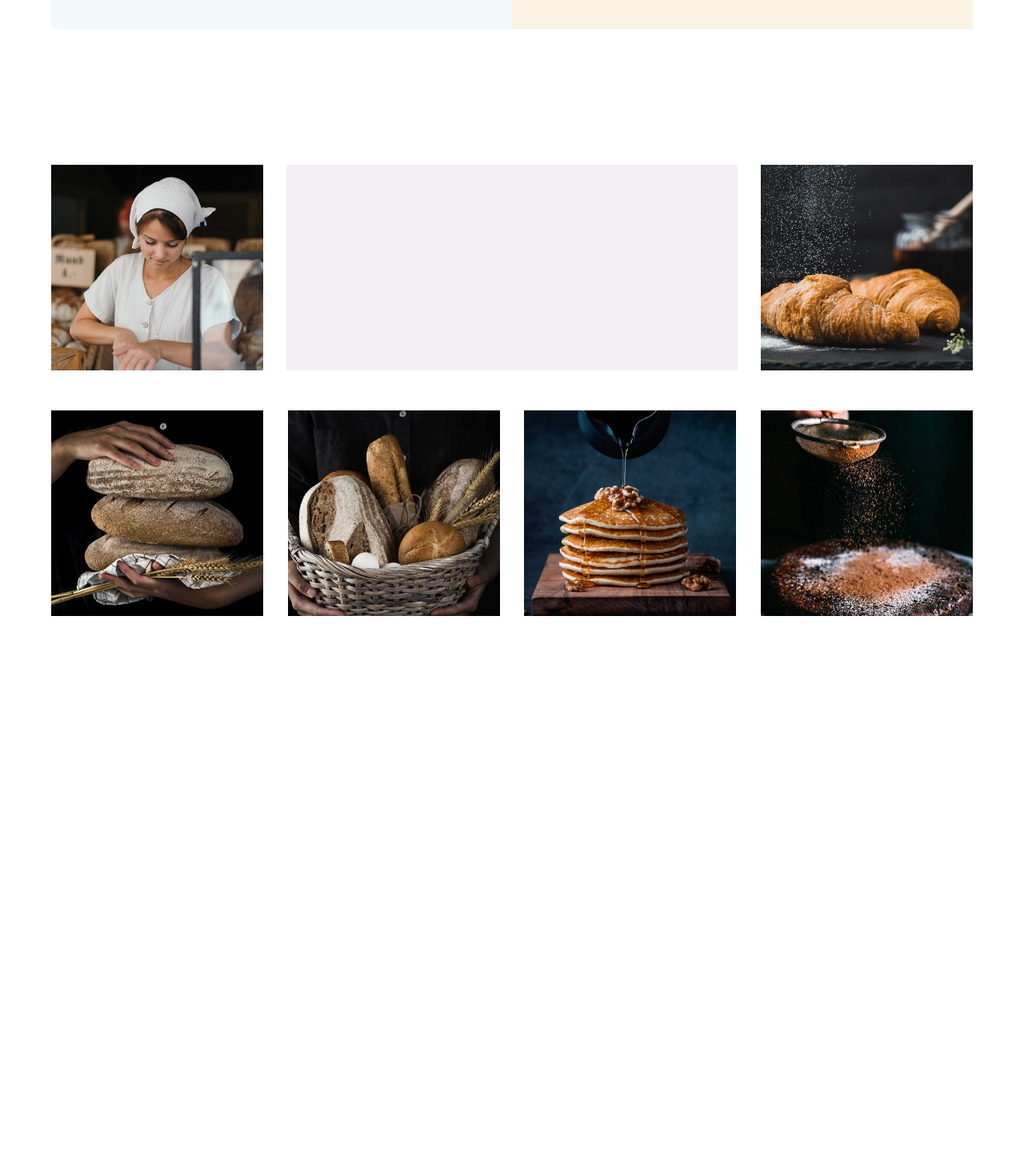
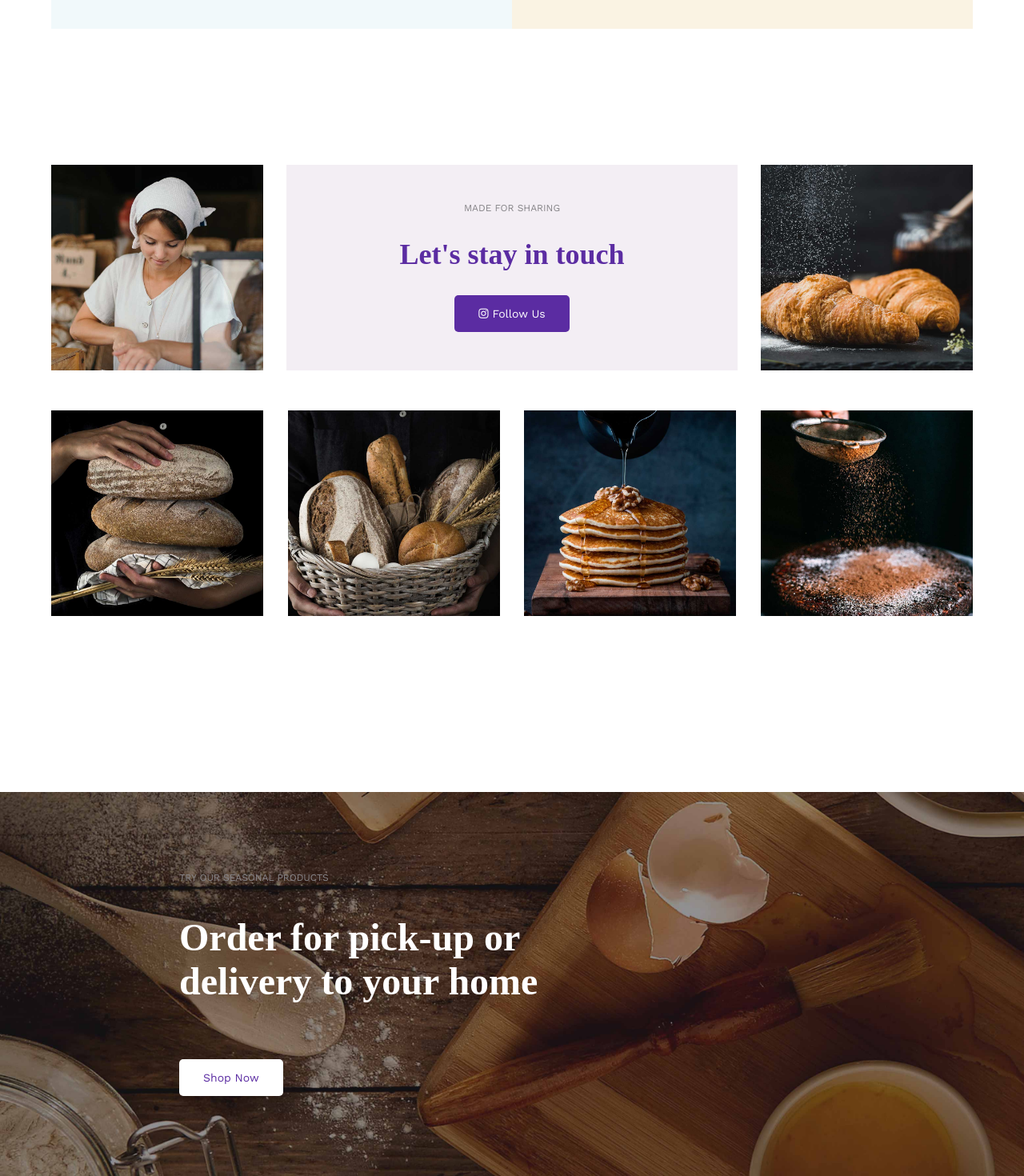
Before and after one commit to AlessioBottin/proj-html-vuejs, a Vue app: page / in a window 1280 px wide. Shown: the part 6590-8060 px from the top of the page at 80% size. Before the commit the page ends 7410 px from the top, so only its background shows below. Built offline with nearby package versions, Linux system fonts and the light colour scheme; a web font is replaced by a local one.

Commit message:
cta seasonal products

```diff
--- a/src/components/Main.vue
+++ b/src/components/Main.vue
@@ -362,7 +362,21 @@
                 </div>
 
                 <!-- Follow us -->
-                <div class="box box-wide"></div>
+                <div class="box box-wide">
+
+                    <!-- Title  -->
+                    <div class="small-title">
+                        made for sharing
+                    </div>
+
+                    <!-- Cta  -->
+                    <p class="title primary">Let's stay in touch</p>
+
+                    <!-- Button  -->
+                    <a class="btn secondary" href="#">
+                        <i class="fab fa-instagram"></i> Follow Us
+                    </a>
+                </div>
 
                 <div class="box">
                     <img :src="require('../assets/img/social-2.jpg')" alt="social photo">
@@ -387,6 +401,28 @@
             </section>
 
         </div>
+
+        <!-- Seasonal Products  -->
+        <section class="seasonal-products">
+            <div class="container-s">
+                <div class="flex-container">
+
+                    <!-- Title  -->
+                    <div class="small-title">
+                        try our seasonal products
+                    </div>
+
+                    <!-- Cta  -->
+                    <p class="cta title secondary">
+                        Order for pick-up or delivery to your home
+                    </p>
+
+                    <!-- Button  -->
+                    <a class="btn primary" chref="#">Shop Now</a>
+
+                </div>
+            </div>
+        </section>
     </main>
 </template>
 
@@ -416,12 +452,12 @@ export default {
 
 main {
 
+    // Spacing beetween sections
+    section {
+        margin-top: $section_margin_top;
+    }
+
     .container {
-
-        // Spacing beetween sections
-        section {
-            margin-top: $section_margin_top;
-        }
 
         // Products
         .products {
@@ -739,6 +775,37 @@ main {
                 &-wide {
                     width: 49%;
                     background-color: #f3eef4;
+                    display: flex;
+                    flex-direction: column;
+                    justify-content: center;
+                    align-items: center;
+
+                    p {
+                        margin: 30px 0;
+                    }
+
+                    a:hover {
+                        background-color: white;
+                    }
+                }
+            }
+        }
+    }
+
+    .seasonal-products {
+        width: 100%;
+        background-image: url(../assets/img/call-to-action-bg.jpg);
+        background-size: cover;
+        padding: 100px 0;
+
+        .container-s {
+
+            .flex-container {
+
+                .cta {
+                    margin: 40px 0 70px 0;
+                    font-size: 48px;
+                    width: 60%;
                 }
             }
         }
--- a/src/styles/utilities.scss
+++ b/src/styles/utilities.scss
@@ -2,6 +2,11 @@
 
 .container {
     width: 90%;
+    margin: auto;
+}
+
+.container-s {
+    width: 65%;
     margin: auto;
 }
 
```
Also changed, not shown: src/assets/img/call-to-action-bg.jpg (added).
